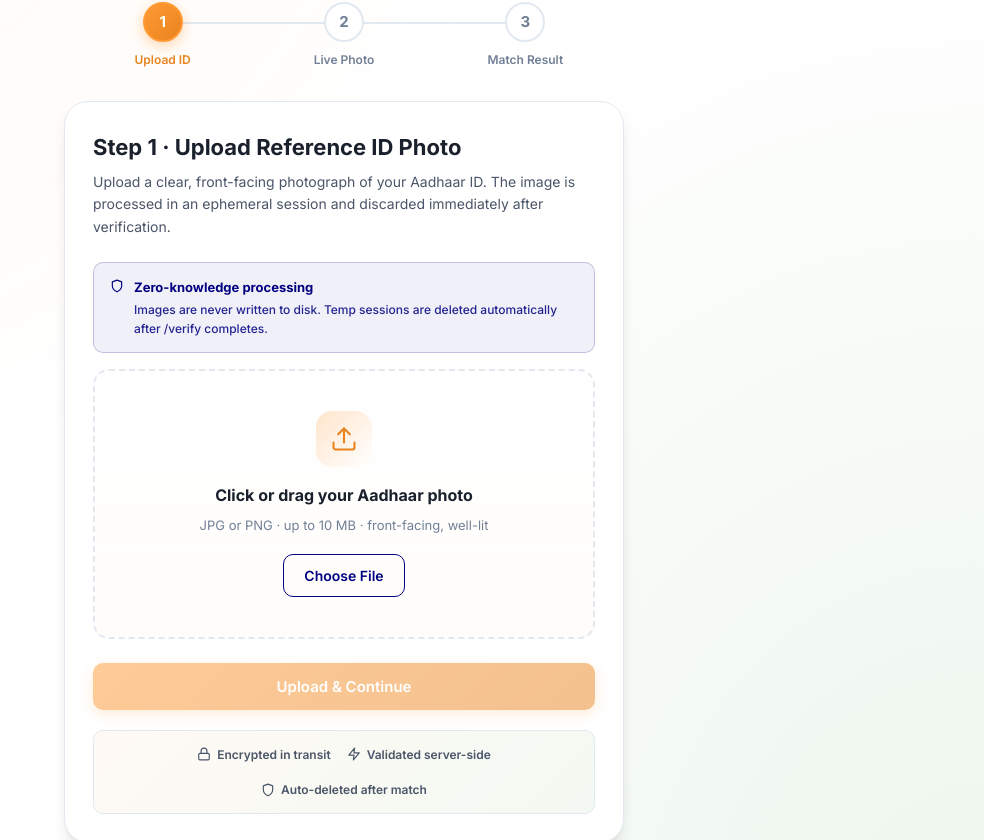
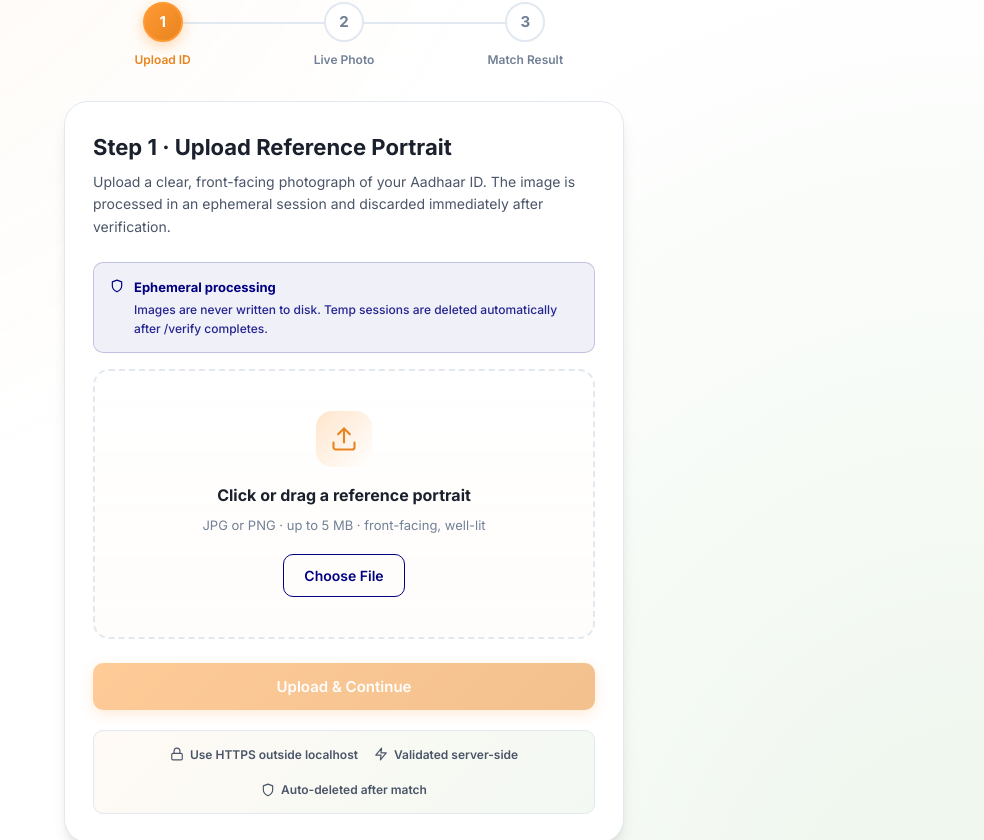
Before and after one commit to mothinisuresh14072002/EVoter, a React (Vite) app in the folder frontend/: page / in a window 1280 px wide. Shown: the part 513-1353 px from the top of the page, without its empty margins (296-1280 px from the left). Built offline with nearby package versions, Linux system fonts and the light colour scheme; no server answers; the HTML template or start-up script is replaced by a standard one.

Commit message:
ux: remove government-ID claims from Vite reference upload

```diff
--- a/frontend/src/upload/UploadPage.tsx
+++ b/frontend/src/upload/UploadPage.tsx
@@ -1,5 +1,5 @@
 import React, { useRef, useState } from 'react';
-import { uploadAadhaar } from '../api/client';
+import { uploadReference } from '../api/client';
 import { StatusMessage } from '../components/StatusMessage';
 
 const UploadIcon = () => (
@@ -55,8 +55,8 @@
       setError('Please select a JPEG or PNG image file.');
       return;
     }
-    if (f.size > 10 * 1024 * 1024) {
-      setError('File size must be under 10 MB.');
+    if (f.size > 5 * 1024 * 1024) {
+      setError('File size must be under 5 MB.');
       return;
     }
     setFile(f);
@@ -98,7 +98,7 @@
 
   return (
     <div className="glass-panel fade-in">
-      <h2 className="page-title">Step 1 · Upload Reference ID Photo</h2>
+      <h2 className="page-title">Step 1 · Upload Reference Portrait</h2>
       <p className="page-subtitle">
         Upload a clear, front-facing photograph of your Aadhaar ID. The image is
         processed in an ephemeral session and discarded immediately after
@@ -110,7 +110,7 @@
           <ShieldIcon />
         </div>
         <div className="alert-content">
-          <div className="alert-title">Zero-knowledge processing</div>
+          <div className="alert-title">Ephemeral processing</div>
           <div className="alert-desc">
             Images are never written to disk. Temp sessions are deleted
             automatically after /verify completes.
@@ -136,9 +136,9 @@
           <UploadIcon />
         </div>
         <div className="dropzone-title">
-          {isDragging ? 'Drop image here' : 'Click or drag your Aadhaar photo'}
+          {isDragging ? 'Drop image here' : 'Click or drag a reference portrait'}
         </div>
-        <div className="dropzone-hint">JPG or PNG · up to 10 MB · front-facing, well-lit</div>
+        <div className="dropzone-hint">JPG or PNG · up to 5 MB · front-facing, well-lit</div>
         <button type="button" className="btn btn-outline" onClick={(e) => { e.stopPropagation(); chooseFile(); }}>
           Choose File
         </button>
@@ -181,7 +181,7 @@
 
       <div className="info-strip">
         <div className="info-strip-item">
-          <LockIcon /> Encrypted in transit
+          <LockIcon /> Use HTTPS outside localhost
         </div>
         <div className="info-strip-item">
           <BoltIcon /> Validated server-side
```
